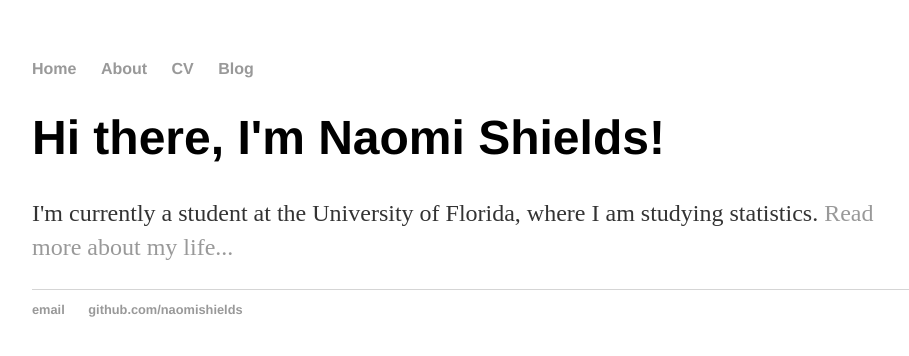
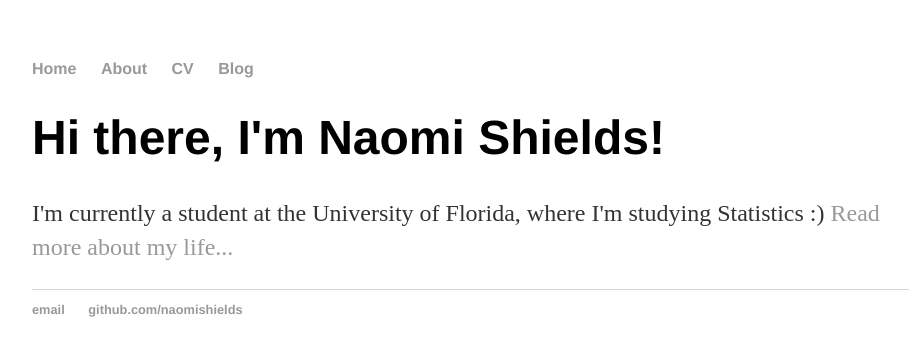
Before and after one commit to naomishields/naomishields.github.io, a Jekyll site: the page built from index.html, in a window 1280 px wide. Shown: the top 356 px of the page, without its empty margins (160-1069 px from the left). Built offline with Jekyll 4.4.1, drawn with Linux system fonts in a browser that asks for light colours.

Commit message:
Update index.html

```diff
--- a/index.html
+++ b/index.html
@@ -1,30 +1,8 @@
-<!DOCTYPE html>
-<html>
-	<head>
-		<title>Naomi Shields</title>
-		<!-- link to main stylesheet -->
-		<link rel="stylesheet" type="text/css" href="/css/main.css">
-	</head>
-	<body>
-		<nav>
-    		<ul>
-        		<li><a href="/">Home</a></li>
-	        	<li><a href="/about">About</a></li>
-        		<li><a href="/cv">CV</a></li>
-        		<li><a href="/blog">Blog</a></li>
-    		</ul>
-		</nav>
-		<div class="container">
-    		<div class="blurb">
-        		<h1>Hi there, I'm Naomi Shields!</h1>
-				<p>I'm currently a student at the University of Florida, where I am studying statistics. <a href="/about">Read more about my life...</a></p>
-    		</div><!-- /.blurb -->
-		</div><!-- /.container -->
-		<footer>
-    		<ul>
-        		<li><a href="mailto:naomishields00@gmail.com">email</a></li>
-        		<li><a href="https://github.com/naomishields">github.com/naomishields</a></li>
-			</ul>
-		</footer>
-	</body>
-</html>
+---
+layout: default
+title: Naomi Shields
+---
+<div class="blurb">
+	<h1>Hi there, I'm Naomi Shields!</h1>
+	<p>I'm currently a student at the University of Florida, where I'm studying Statistics :) <a href="/about">Read more about my life...</a></p>
+</div><!-- /.blurb -->
```
